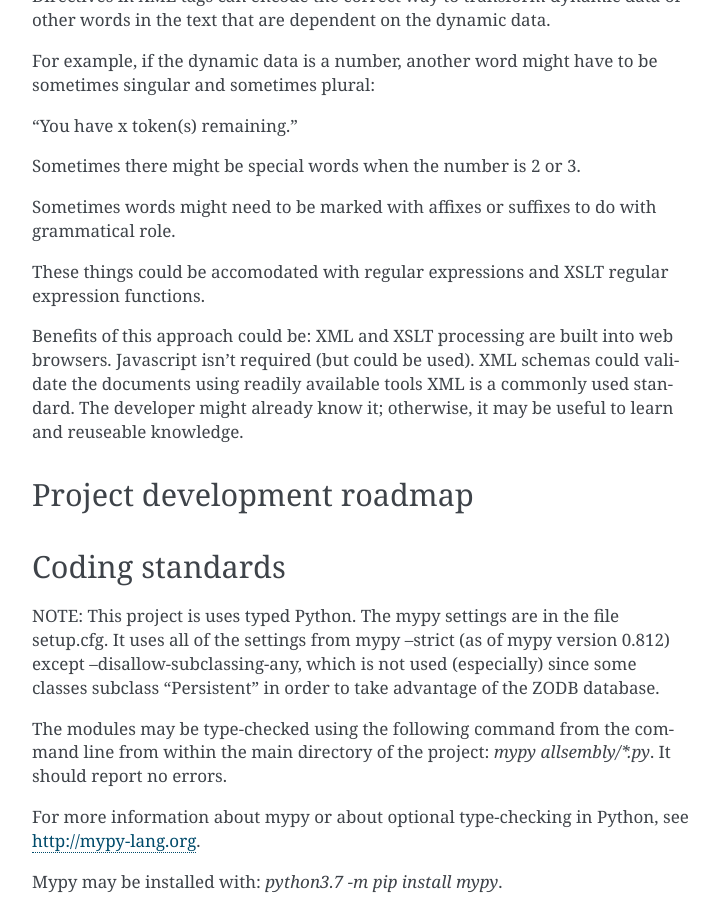
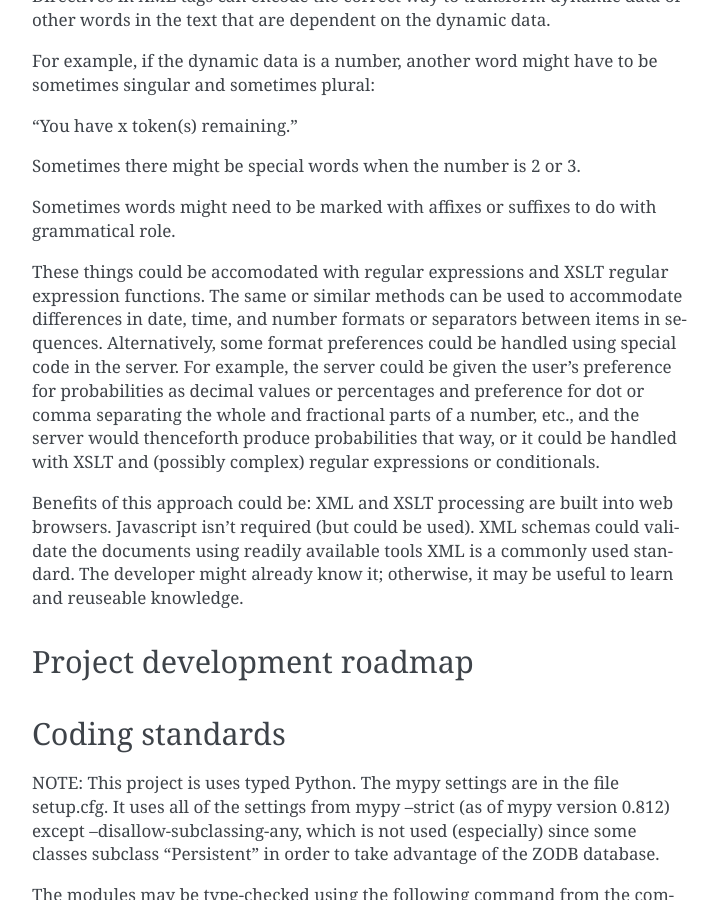
Before and after one commit to waleedmebane/allsembly-prototype, a Sphinx documentation site: the page built from docs/programmer_s_guide.rst, in a window 1280 px wide and 900 px high, scrolled down 2739 px. Shown: the whole window, without its empty margins (388-1107 px from the left). Built offline with Sphinx 7.4.7, drawn with Linux system fonts in a browser that asks for light colours.

Commit message:
Update programmer_s_guide.rst

```diff
--- a/docs/programmer_s_guide.rst
+++ b/docs/programmer_s_guide.rst
@@ -109,7 +109,16 @@ Sometimes words might need to be marked with affixes or suffixes to do
 with grammatical role.
 
 These things could be accomodated with regular expressions and XSLT
-regular expression functions.
+regular expression functions.  The same or similar methods can be
+used to accommodate differences in date, time, and number formats
+or separators between items in sequences.  Alternatively, some format
+preferences could be handled using special code in the server.
+For example, the server could be given the user's preference for
+probabilities as decimal values or percentages and preference for
+dot or comma separating the whole and fractional parts of a number,
+etc., and the server would thenceforth produce probabilities that way,
+or it could be handled with XSLT and (possibly complex) regular expressions
+or conditionals.
 
 Benefits of this approach could be:
 XML and XSLT processing are built into web browsers.
```
